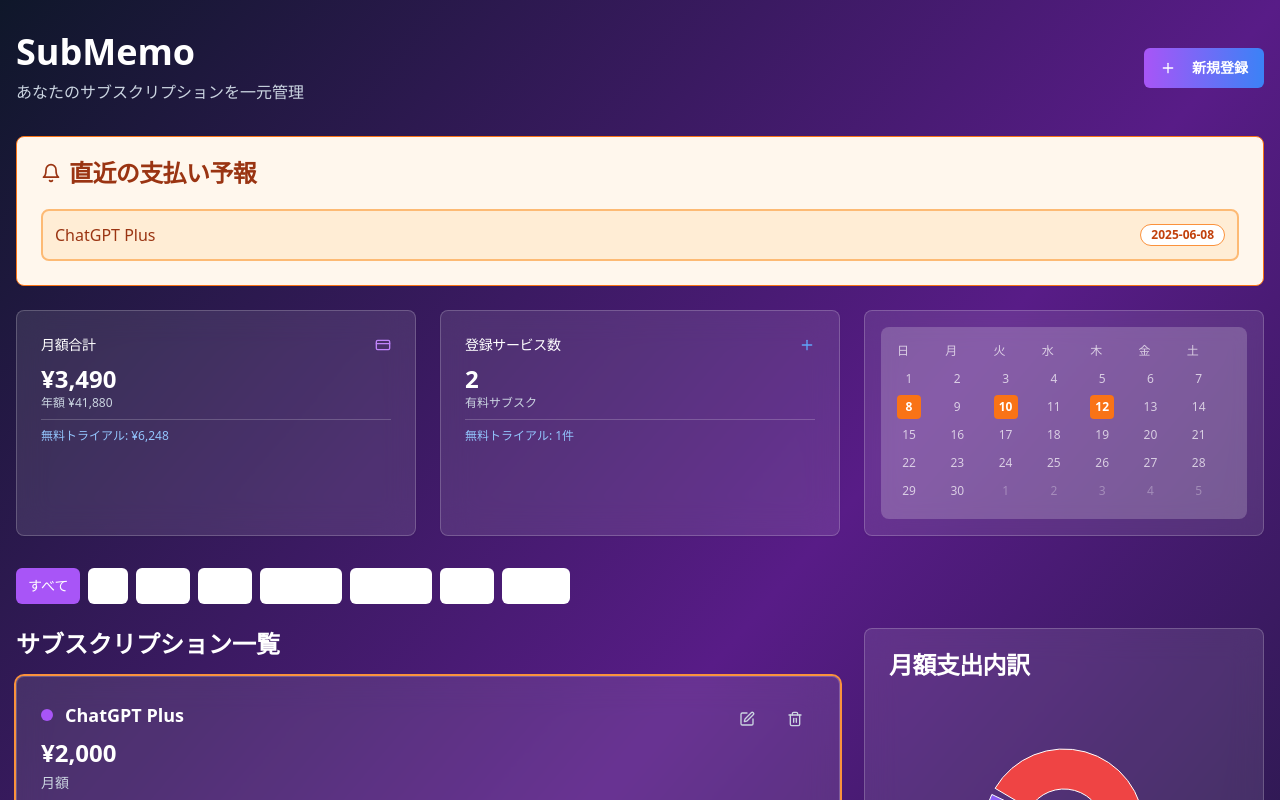
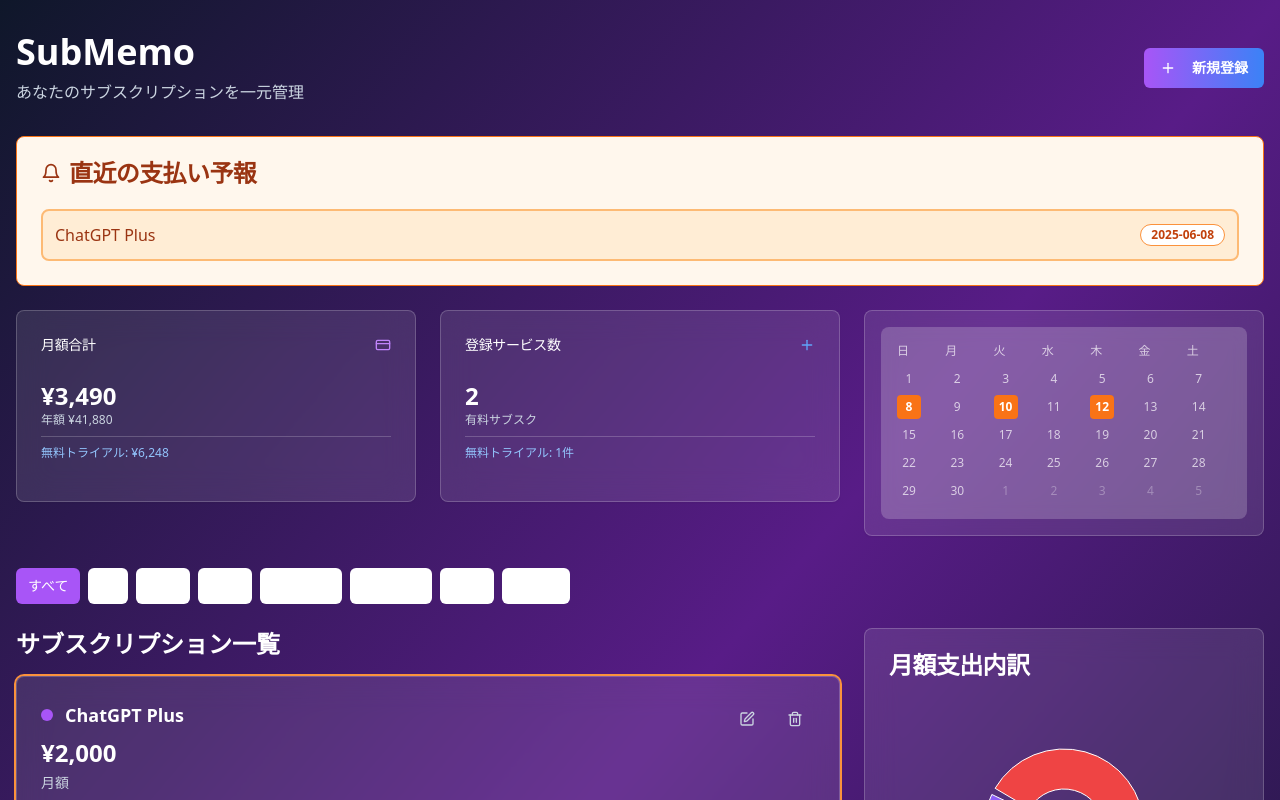
Before and after one commit to kazuma2529/subscrip-savvy-manager-247dbe52, a React (Vite) app: page / in a window 1280 px wide. Shown: the top 800 px of the page. Built offline with nearby package versions, Linux system fonts and the light colour scheme.

Commit message:
Fix: Adjust UI spacing in stats cards
Adjust spacing in the "月額合計" and "登録サービス数" cards to align with the calendar view, improving the overall UI layout.

```diff
--- a/src/pages/Index.tsx
+++ b/src/pages/Index.tsx
@@ -122,12 +122,12 @@ const Index = () => {
 
         {/* Stats Cards */}
         <div className="grid grid-cols-1 md:grid-cols-3 gap-6 mb-8">
-          <Card className="bg-white/10 backdrop-blur-lg border-white/20">
+          <Card className="bg-white/10 backdrop-blur-lg border-white/20 h-48 flex flex-col">
             <CardHeader className="flex flex-row items-center justify-between space-y-0 pb-2">
               <CardTitle className="text-sm font-medium text-white">月額合計</CardTitle>
               <CreditCard className="h-4 w-4 text-purple-400" />
             </CardHeader>
-            <CardContent>
+            <CardContent className="flex-1 flex flex-col justify-center">
               <div className="text-2xl font-bold text-white">¥{totalMonthlySpend.toLocaleString()}</div>
               <p className="text-xs text-slate-300">
                 年額 ¥{(totalMonthlySpend * 12).toLocaleString()}
@@ -142,12 +142,12 @@ const Index = () => {
             </CardContent>
           </Card>
 
-          <Card className="bg-white/10 backdrop-blur-lg border-white/20">
+          <Card className="bg-white/10 backdrop-blur-lg border-white/20 h-48 flex flex-col">
             <CardHeader className="flex flex-row items-center justify-between space-y-0 pb-2">
               <CardTitle className="text-sm font-medium text-white">登録サービス数</CardTitle>
               <Plus className="h-4 w-4 text-blue-400" />
             </CardHeader>
-            <CardContent>
+            <CardContent className="flex-1 flex flex-col justify-center">
               <div className="text-2xl font-bold text-white">{paidSubscriptions.length}</div>
               <p className="text-xs text-slate-300">
                 有料サブスク
```
